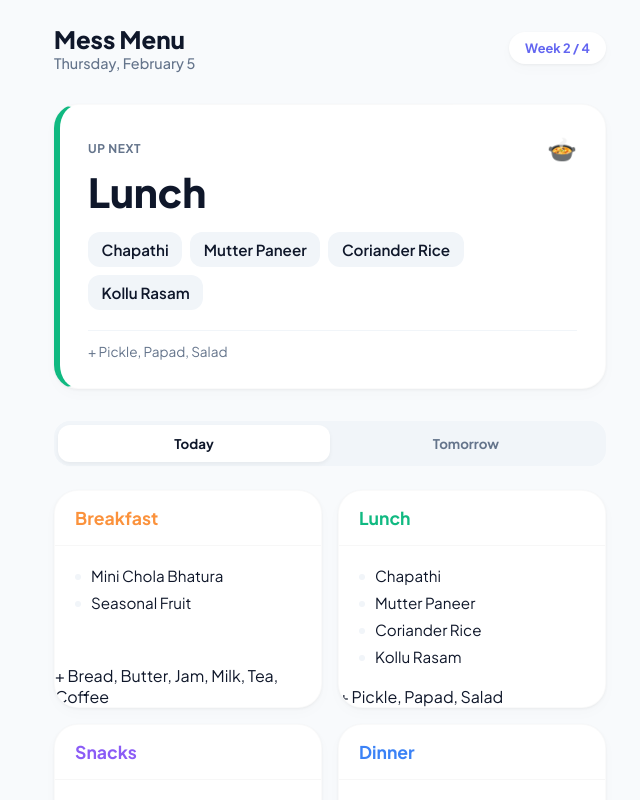
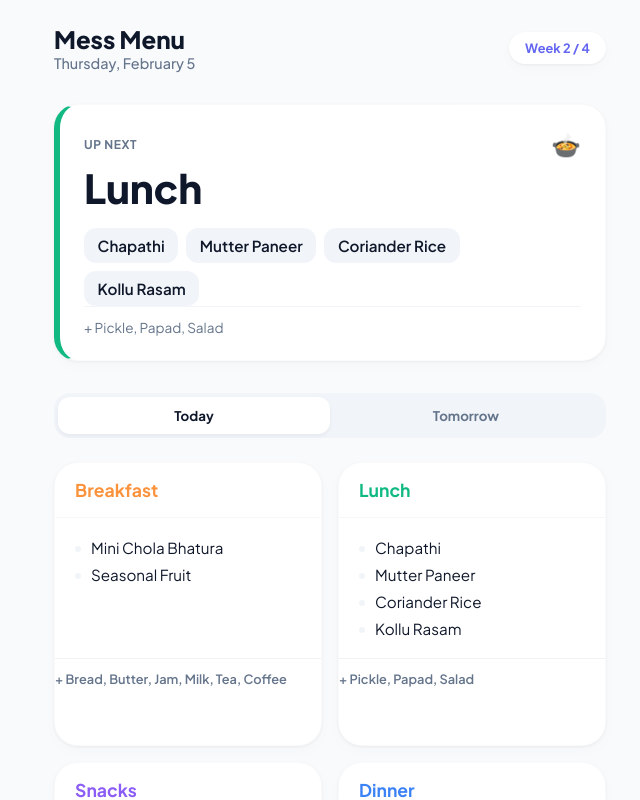
Before and after one commit to storieswithnandu/mess, a React (Vite) app: page / in a window 1280 px wide. Shown: the top 800 px of the page, without its empty margins (310-950 px from the left). Built offline with nearby package versions, Linux system fonts and the light colour scheme.

Commit message:
Fix UI: Prevent 'Extras' from being cut off in Bento cards

```diff
--- a/src/components/DailyMenuCard.module.css
+++ b/src/components/DailyMenuCard.module.css
@@ -13,10 +13,22 @@
 }
 
 .card {
-    padding: 0;
-    /* Header image style */
+    padding-bottom: 3.5rem;
+    /* Space for the absolute footer if needed, or just let it grow */
+    position: relative;
     display: flex;
     flex-direction: column;
+    min-height: 180px;
+}
+
+.extras {
+    margin-top: auto;
+    padding-top: 0.75rem;
+    font-size: 0.8rem;
+    color: var(--text-muted);
+    font-weight: 600;
+    border-top: 1px solid rgba(0, 0, 0, 0.05);
+    line-height: 1.4;
 }
 
 .header {
--- a/src/components/NextMealCard.module.css
+++ b/src/components/NextMealCard.module.css
@@ -1,5 +1,9 @@
 .container {
-    padding: 1.75rem;
+    padding: 1.5rem;
+    display: flex;
+    flex-direction: column;
+    height: 100%;
+    min-height: 200px;
     position: relative;
     border-left: 6px solid transparent;
 }
@@ -63,7 +67,10 @@
 }
 
 .footer {
-    margin-top: 1.25rem;
+    margin-top: auto;
+    padding-top: 1rem;
+    border-top: 1px solid rgba(0, 0, 0, 0.05);
+    color: var(--text-muted);
     font-size: 0.85rem;
     color: var(--text-muted);
     border-top: 1px solid var(--bg-subtle);
```
